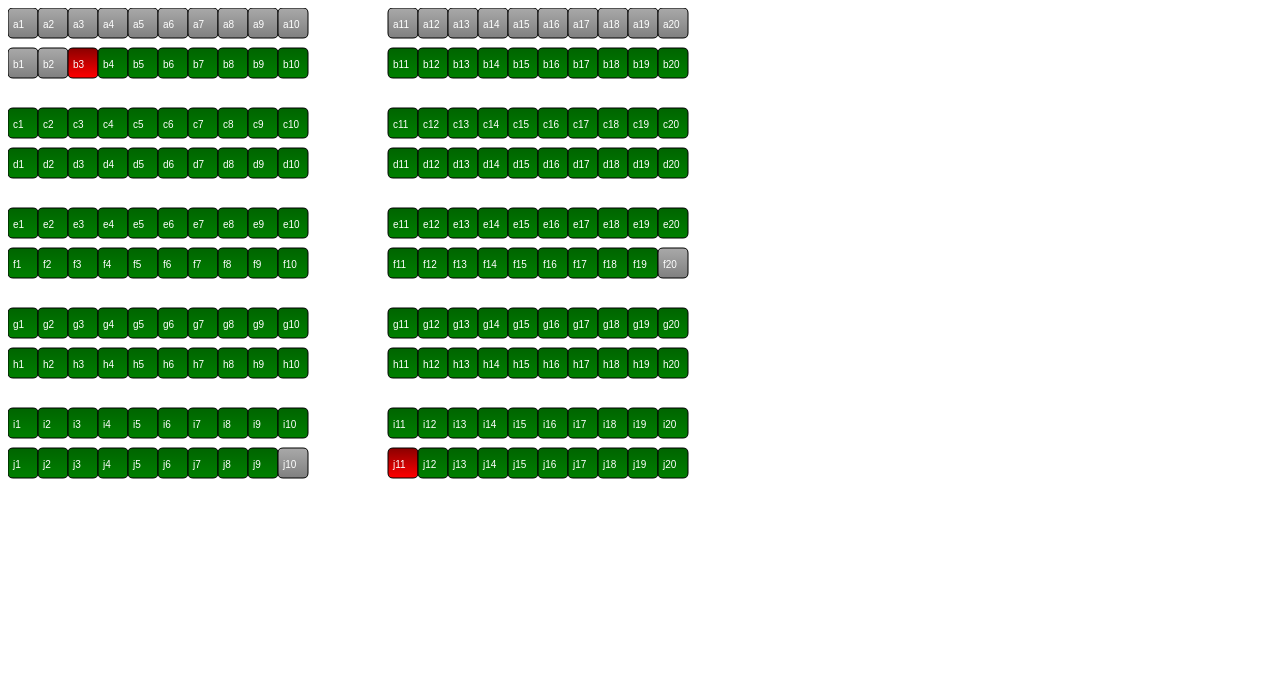
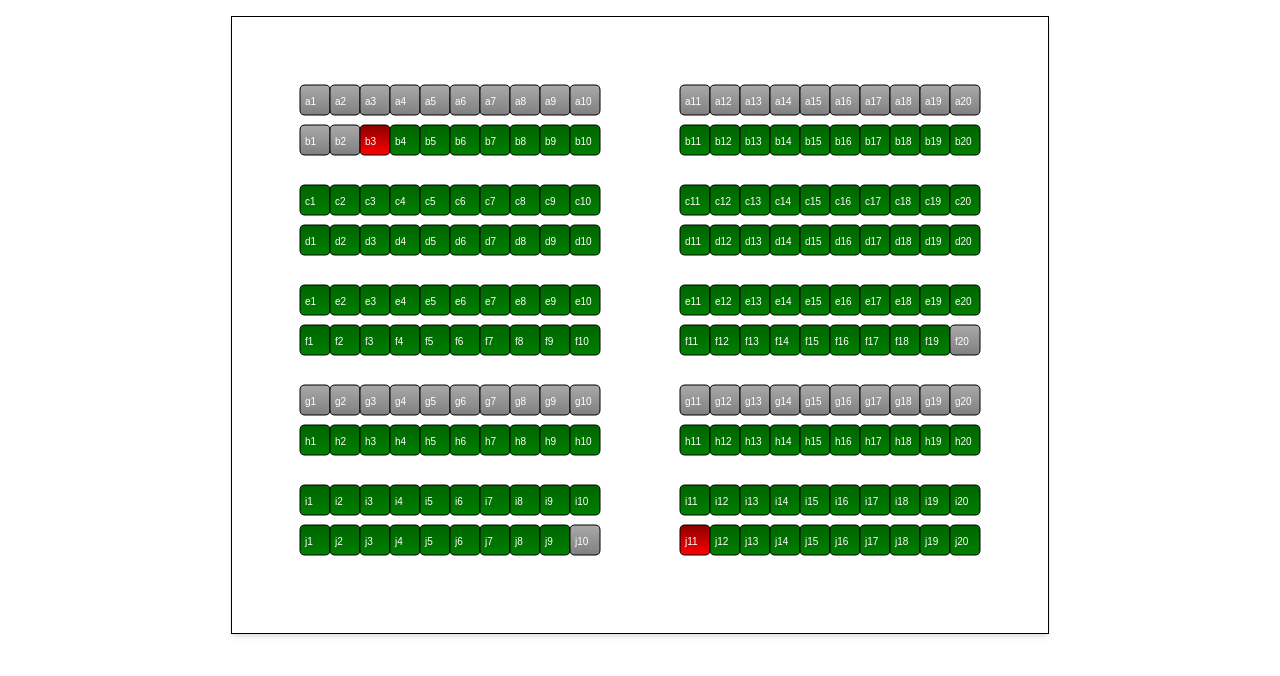
Before and after one commit to WolffDev/angular_seat-selector, an Angular app: page / in a window 1280 px wide. Shown: the top 676 px of the page. Built offline with nearby package versions, Linux system fonts and the light colour scheme.

Commit message:
added tailwind classes and proper tooltip position

```diff
--- a/package.json
+++ b/package.json
@@ -27,12 +27,15 @@
     "@angular/cli": "^17.2.3",
     "@angular/compiler-cli": "^17.2.0",
     "@types/jasmine": "~5.1.0",
+    "autoprefixer": "^10.4.19",
     "jasmine-core": "~5.1.0",
     "karma": "~6.4.0",
     "karma-chrome-launcher": "~3.2.0",
     "karma-coverage": "~2.2.0",
     "karma-jasmine": "~5.1.0",
     "karma-jasmine-html-reporter": "~2.1.0",
+    "postcss": "^8.4.38",
+    "tailwindcss": "^3.4.3",
     "typescript": "~5.3.2"
   }
 }
--- a/src/app/components/seat-selector.component.html
+++ b/src/app/components/seat-selector.component.html
@@ -1,7 +1,9 @@
+<div class="flex items-center justify-center relative">
   <canvas
+    class="border border-black shadow-md m-4 p-2"
     #seatCanvas
-  width="1200"
-  height="800"
+    width="800"
+    height="600"
     (mousedown)="onMouseDown($event)"
     (mousemove)="onMouseMove($event)"
     (mouseup)="onMouseUp($event)"
@@ -10,10 +12,11 @@
   <div
     *ngIf="currentTooltip"
     [ngStyle]="{ top: tooltipY + 'px', left: tooltipX + 'px' }"
-  class="tooltip"
+    class="absolute w-[200px] border border-black bg-white p-2 shadow-md z-50"
   >
     <button (click)="hideTooltip()">X</button>
     <p>Sæde: {{ currentTooltip.seat }}</p>
     <p>Brugernavn: {{ currentTooltip.username }}</p>
     <p>Navn: {{ currentTooltip.name }}</p>
   </div>
+</div>
--- a/src/app/components/seat-selector.component.ts
+++ b/src/app/components/seat-selector.component.ts
@@ -47,8 +47,8 @@ export class SeatSelectorComponent implements AfterViewInit {
   private verticalPadding: number = 80; // padding from the top and bottom
 
   private scale: number = 1.0;
-  private originX: number = 0;
-  private originY: number = 0;
+  private originX: number = 60;
+  private originY: number = 60;
   private dragging: boolean = false;
   private lastX!: number;
   private lastY!: number;
@@ -64,7 +64,7 @@ export class SeatSelectorComponent implements AfterViewInit {
     ['j11', { username: 'user5', name: 'User 5' }],
   ]);
   // Example occupied seats
-  private reservedSeats = new Set(['a3', 'b1', 'b2', 'f20', 'j10', 'a']); // Example reserved seats
+  private reservedSeats = new Set(['a3', 'b1', 'b2', 'f20', 'j10', 'a', 'g']); // Example reserved seats
 
   ngAfterViewInit(): void {
     this.ctx = this.seatCanvas.nativeElement.getContext(
@@ -247,8 +247,7 @@ export class SeatSelectorComponent implements AfterViewInit {
           }
         }
         if (seat.status === 'occupied') {
-          const occupant = this.occupiedSeats.get(seat.id) as SeatOccupant;
-          this.showTooltip(seat, x, y);
+          this.showTooltip(seat);
         }
         this.draw();
       }
@@ -278,7 +277,7 @@ export class SeatSelectorComponent implements AfterViewInit {
     this.draw();
   }
 
-  showTooltip(seat: any, x: number, y: number) {
+  showTooltip(seat: any) {
     console.log(seat);
     const occupant = this.occupiedSeats.get(seat.id) as SeatOccupant;
     console.log(occupant);
@@ -288,20 +287,13 @@ export class SeatSelectorComponent implements AfterViewInit {
       name: occupant.name,
     };
 
-    this.tooltipX = (seat.x + this.originX) * this.scale;
-    this.tooltipY = (seat.y + this.seatHeight + this.originY) * this.scale;
+    const canvasRect = this.seatCanvas.nativeElement.getBoundingClientRect();
+    this.tooltipX = (seat.x + this.originX + canvasRect.left) * this.scale;
+    this.tooltipY =
+      (seat.y + this.seatHeight + this.originY + canvasRect.top) * this.scale;
 
-    // Adjust the tooltip position to account for edges
-    const tooltipWidth = 200; // Assuming a fixed tooltip width
-    const canvasWidth = this.seatCanvas.nativeElement.width;
-
-    // Ensure tooltip does not go off the right edge of the canvas
-    if (this.tooltipX + tooltipWidth > canvasWidth) {
-      this.tooltipX -= tooltipWidth + 20; // Shift left by its width + some padding
-    }
-
-    this.tooltipX += 10; // Add some padding to the left
-    this.tooltipY += 10; // Add some padding to the bottom
+    this.tooltipX += 20;
+    this.tooltipY += 20;
   }
 
   hideTooltip() {
--- a/src/styles.css
+++ b/src/styles.css
@@ -1 +1,4 @@
 /* You can add global styles to this file, and also import other style files */
+@tailwind base;
+@tailwind components;
+@tailwind utilities;
--- /dev/null
+++ b/tailwind.config.js
@@ -0,0 +1,8 @@
+/** @type {import('tailwindcss').Config} */
+module.exports = {
+  content: ["./src/**/*.{html,ts}"],
+  theme: {
+    extend: {},
+  },
+  plugins: [],
+};
```
Also changed, not shown: 1 other file (tests, documents, lock files or other folders). Lines whose indentation alone changed are shown as unchanged.
